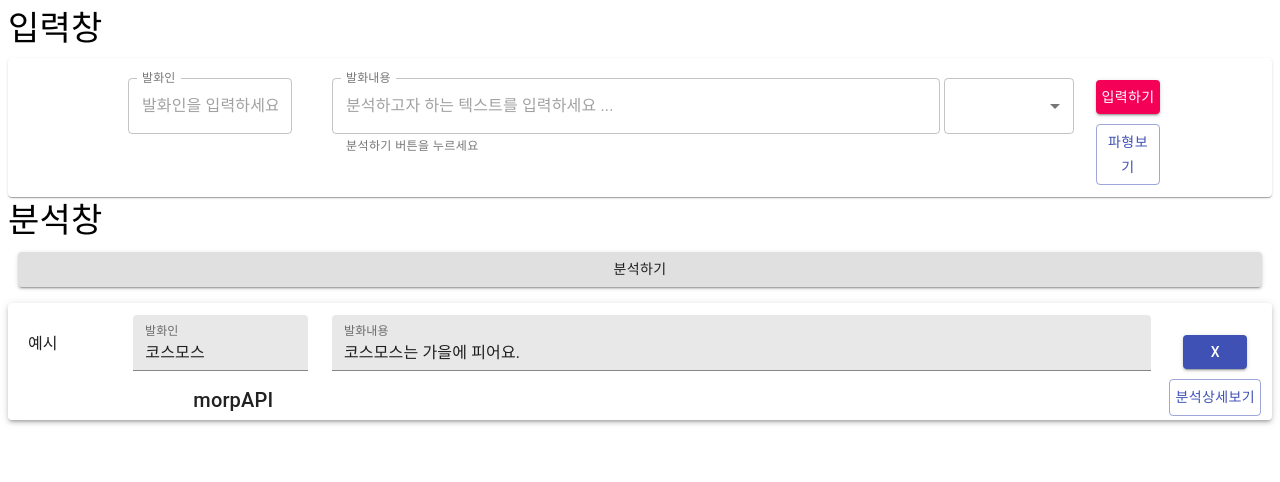
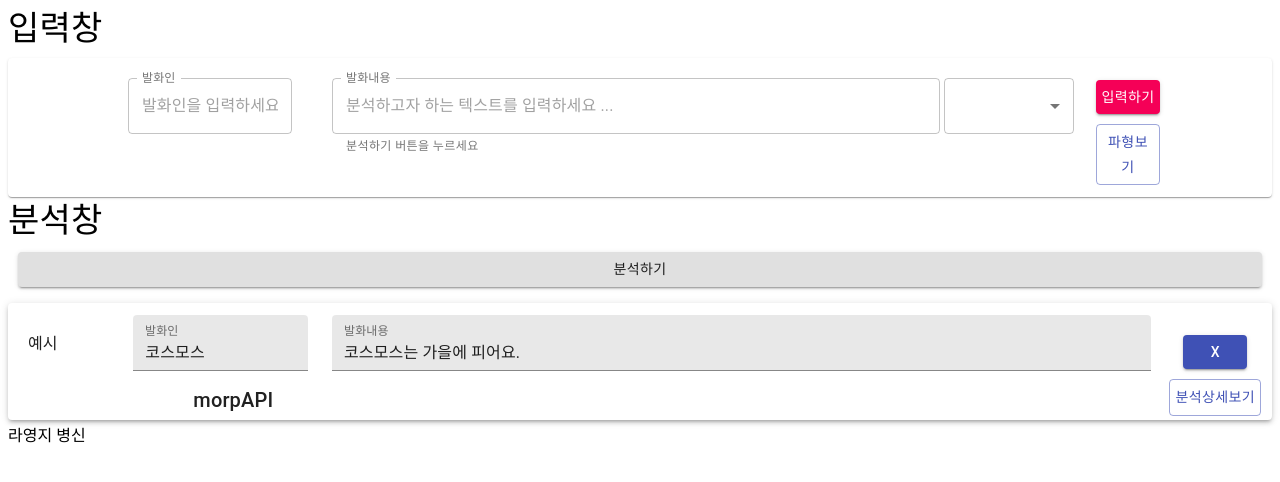
Before and after one commit to rovin0805/cosmos-Kstars-FrontEnd, a React (Create React App) app: page / in a window 1280 px wide. Shown: the top 482 px of the page. Built offline with nearby package versions, Linux system fonts and the light colour scheme.

Commit message:
gaeun commit.

```diff
--- a/src/App.js
+++ b/src/App.js
@@ -7,6 +7,7 @@ class App extends Component {
     return (
       <div>
         <TalkerList/>
+        {"라영지 병신"}
       </div>
     )
   }
```
Also changed, not shown: 1 other file (tests, documents, lock files or other folders).
